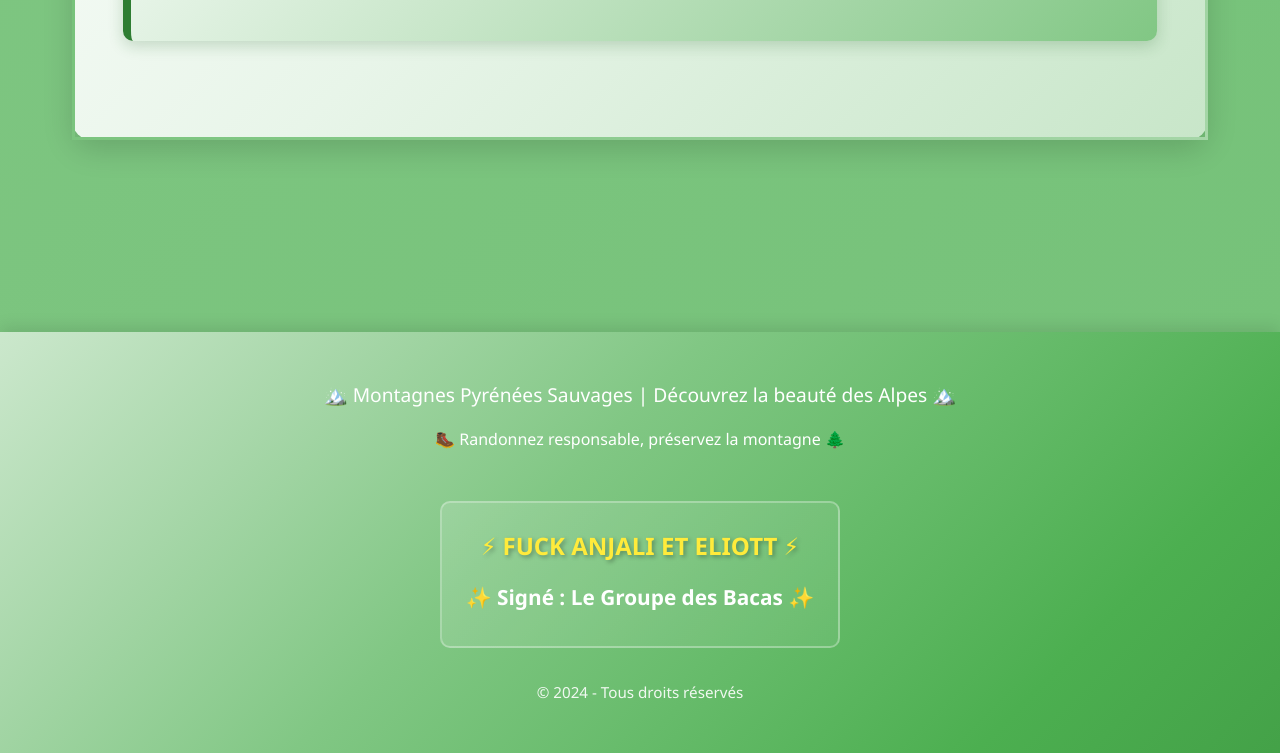
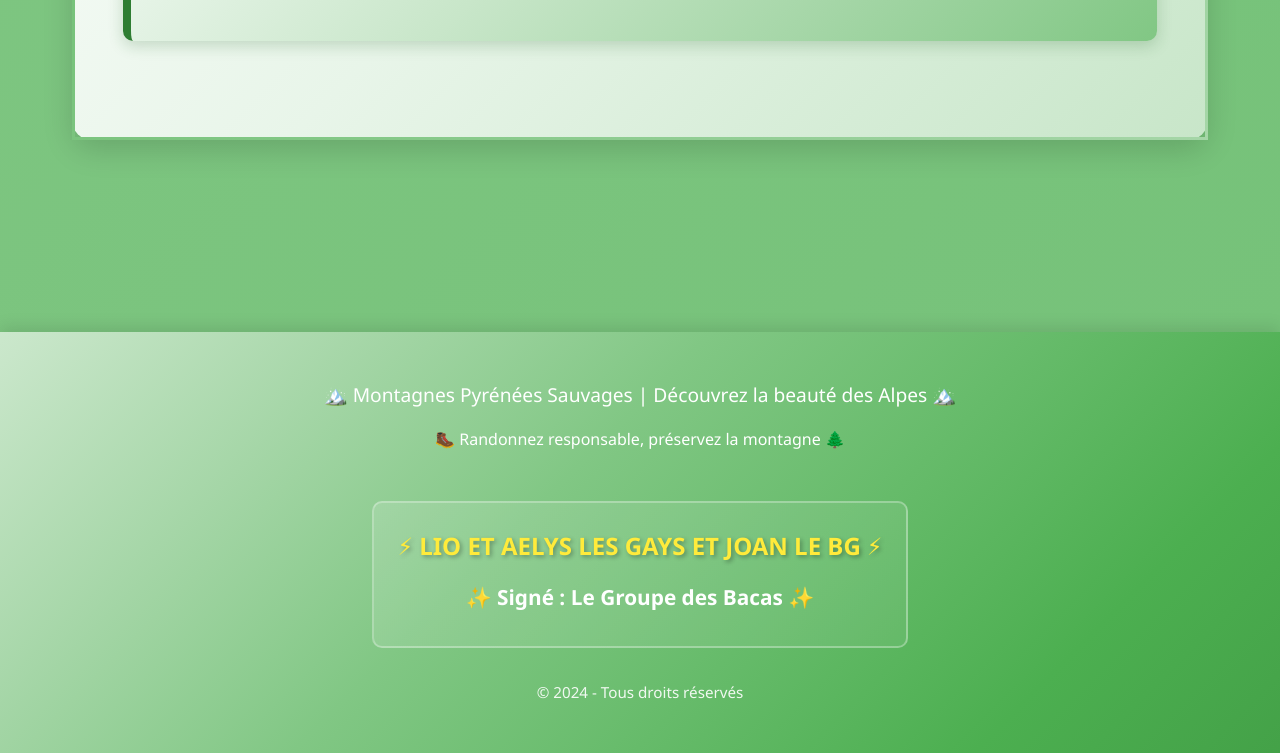
Before and after one commit to jojobg2476-boop/baca.com, a plain HTML site: page index.html in a window 1280 px wide. Shown: the part 8067-8820 px from the top of the page. Drawn offline with Linux system fonts and the light colour scheme.

Commit message:
Update index.html

```diff
--- a/index.html
+++ b/index.html
@@ -1891,7 +1891,7 @@
         <p style="font-size: 1rem; margin-bottom: 1.5rem;">🥾 Randonnez responsable, préservez la montagne 🌲</p>
 
         <div class="footer-signature">
-            <p style="font-size: 1.5rem; font-weight: bold; margin-bottom: 1rem; color: #ffeb3b; text-shadow: 2px 2px 4px rgba(0,0,0,0.3);">⚡ FUCK ANJALI ET ELIOTT ⚡</p>
+            <p style="font-size: 1.5rem; font-weight: bold; margin-bottom: 1rem; color: #ffeb3b; text-shadow: 2px 2px 4px rgba(0,0,0,0.3);">⚡ LIO ET AELYS LES GAYS ET JOAN LE BG  ⚡</p>
             <p style="font-size: 1.3rem; font-weight: 600; margin-bottom: 0.5rem;">✨ Signé : Le Groupe des Bacas ✨</p>
         </div>
 
```
